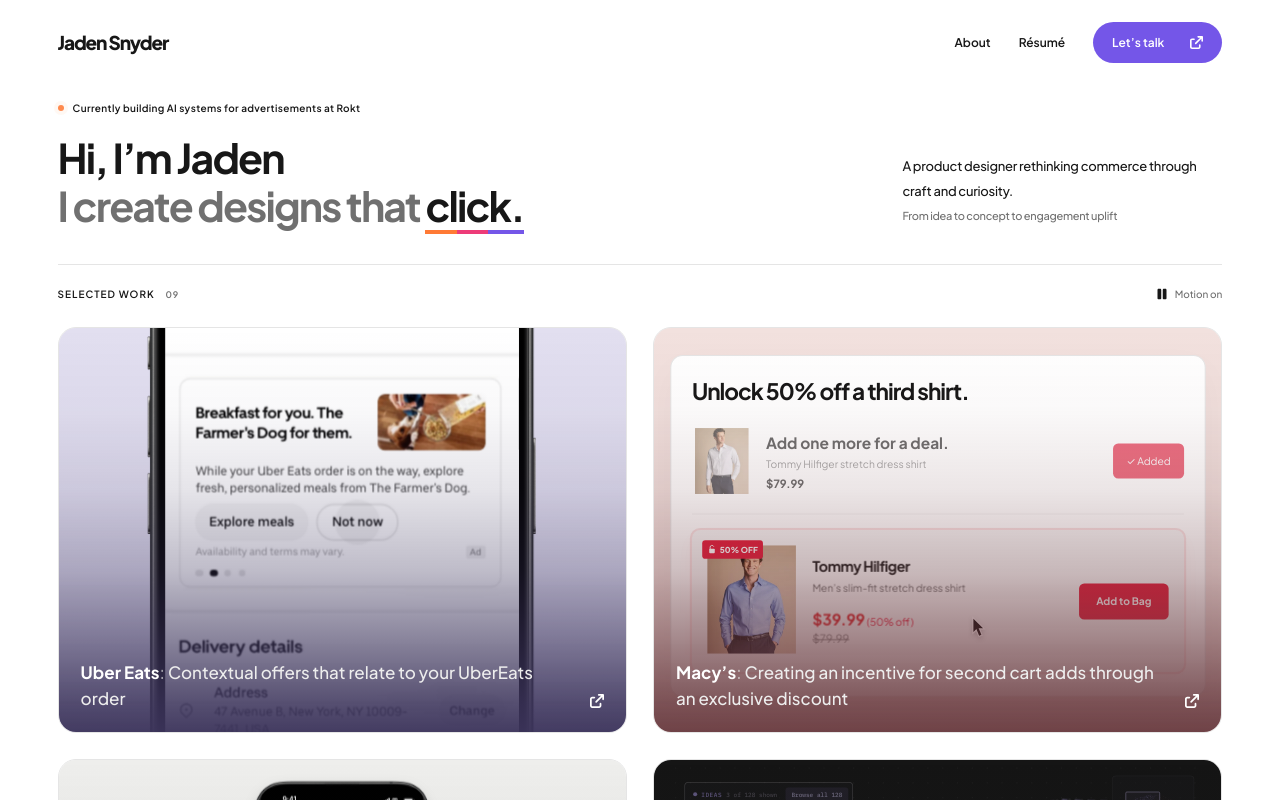
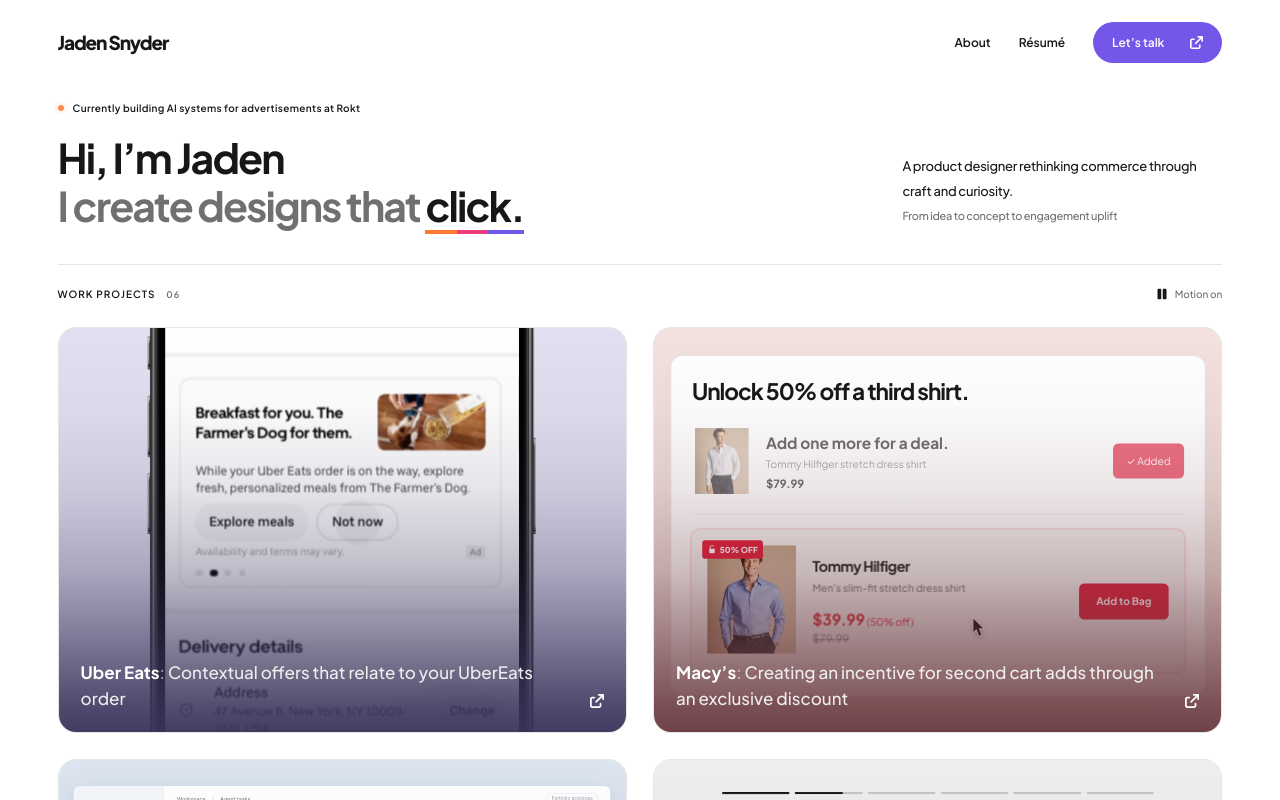
Before and after one commit to jpsnido02/Jadens-Portfolio, a React (Vite) app: page / in a window 1280 px wide. Built offline with nearby package versions, Linux system fonts and the light colour scheme; a web font is replaced by a local one.

Commit message:
Group portfolio into work projects followed by personal projects

```diff
--- a/src/App.tsx
+++ b/src/App.tsx
@@ -1,4 +1,4 @@
-import { useEffect, useLayoutEffect, useRef, useState, type CSSProperties, type MouseEvent } from "react"
+import { Fragment, useEffect, useLayoutEffect, useRef, useState, type CSSProperties, type MouseEvent } from "react"
 import { flushSync } from "react-dom"
 import { intro, projects as workProjects } from "./content"
 import { personalProjects, personalMeta } from "./personalProjects"
@@ -12,7 +12,8 @@ import "./gallery.css"
 
 // Temporarily hidden from the gallery and reader rail; keep the project content.
 const hiddenProjectLinks = new Set(["work/mcdonalds-kiosk/"])
-const projects = [...workProjects.slice(0, 2), ...personalProjects, ...workProjects.slice(2)].filter(project => !hiddenProjectLinks.has(project.link ?? ""))
+const projects = [...workProjects, ...personalProjects].filter(project => !hiddenProjectLinks.has(project.link ?? ""))
+const workCount = projects.filter(project => workProjects.includes(project)).length
 const slugs = projects.map(p => p.link?.split("/").filter(Boolean).pop() ?? "")
 const clients = ["Uber Eats", "Macy’s", "Rokt", "Multi-brand / Rokt", "Rokt", "McDonald’s", "Expedia"]
 const shortTitles = ["Uber Eats, right on time", "A better bag at Macy’s", "From prompt to prototype", "Same system. Different brands.", "Build it before the call ends", "A little extra with your order", "The rest of the trip"]
@@ -144,11 +145,11 @@ export default function App() {
                 <div><p className="eyebrow building-status"><span className="live-dot" /><span>Currently building AI systems for advertisements at Rokt</span></p><h1>Hi, I’m Jaden<br /><span>I create designs that</span>{" "}<ClickWord /></h1></div>
                 <p className="intro-description">A product designer rethinking commerce through craft and curiosity.<br /><span>From idea to concept to engagement uplift</span></p>
             </section>
-            <div className="work-heading"><span>SELECTED WORK <span className="project-count">{String(projects.length).padStart(2, "0")}</span></span><button className="motion-control" aria-pressed={motion} onClick={() => setMotion(!motion)}><SiteIcon name={motion ? "pause" : "play"} size={12} /> <span>{motion ? "Motion on" : "Motion paused"}</span></button></div>
+            <div className="work-heading"><span>WORK PROJECTS <span className="project-count">{String(workCount).padStart(2, "0")}</span></span><button className="motion-control" aria-pressed={motion} onClick={() => setMotion(!motion)}><SiteIcon name={motion ? "pause" : "play"} size={12} /> <span>{motion ? "Motion on" : "Motion paused"}</span></button></div>
             <div className="project-grid">
-                {projects.map((project, index) => <a key={project.title} ref={element => { if (element) projectTiles.current.set(slugs[index], element); else projectTiles.current.delete(slugs[index]) }} data-project={slugs[index]} href={`?project=${slugs[index]}`} className={`project-tile ${selected === slugs[index] ? "is-selected" : ""}`} onClick={event => open(event, slugs[index])} onPointerEnter={project.component === "macys-bag" ? () => setMacysReplay(value => value + 1) : undefined} onFocus={project.component === "macys-bag" ? () => setMacysReplay(value => value + 1) : undefined} aria-current={selected === slugs[index] ? "page" : undefined} aria-label={`${project.title}${project.comingSoon ? ", case study in progress" : ""}`} style={{ "--tile-index": index, viewTransitionName: `project-${index}` } as CSSProperties}>
+                {projects.map((project, index) => <Fragment key={project.title}>{index === workCount && <h2 className="project-group-heading">PERSONAL PROJECTS <span>{String(projects.length - workCount).padStart(2, "0")}</span></h2>}<a ref={element => { if (element) projectTiles.current.set(slugs[index], element); else projectTiles.current.delete(slugs[index]) }} data-project={slugs[index]} href={`?project=${slugs[index]}`} className={`project-tile ${selected === slugs[index] ? "is-selected" : ""}`} onClick={event => open(event, slugs[index])} onPointerEnter={project.component === "macys-bag" ? () => setMacysReplay(value => value + 1) : undefined} onFocus={project.component === "macys-bag" ? () => setMacysReplay(value => value + 1) : undefined} aria-current={selected === slugs[index] ? "page" : undefined} aria-label={`${project.title}${project.comingSoon ? ", case study in progress" : ""}`} style={{ "--tile-index": index, viewTransitionName: `project-${index}` } as CSSProperties}>
                     <div className="tile-visual"><ProjectCover project={project} index={Math.max(0, workProjects.indexOf(project))} live={motion && !selected} focused={!selected} replayKey={macysReplay} /><div className="tile-caption"><div className="tile-caption-line"><strong>{personalMeta[slugs[index]]?.label ?? clients[workProjects.indexOf(project)] ?? project.thumb?.alt ?? project.category}</strong><span className="tile-caption-separator">: </span><span>{personalMeta[slugs[index]]?.summary ?? oneLiners[workProjects.indexOf(project)] ?? project.description}</span><span className="tile-arrow"><SiteIcon name="external" /></span></div>{project.comingSoon && <span className="tile-wip">Case study in progress</span>}</div></div>
-                </a>)}
+                </a></Fragment>)}
             </div>
             <footer className="gallery-footer"><div className="footer-links">{intro.links.map(link => <a key={link.label} href={link.url} target={link.url.startsWith("mailto:") ? undefined : "_blank"} rel="noreferrer">{link.label}</a>)}<button onClick={toggle}>{theme === "dark" ? "Light" : "Dark"} mode <SiteIcon name={theme === "dark" ? "sun" : "moon"} size={13} /></button></div><p>Jaden Snyder · Product designer · 2026</p></footer>
         </div>
--- a/src/gallery.css
+++ b/src/gallery.css
@@ -492,3 +492,7 @@ html[data-page="home"] #root { overflow:hidden; }
 @media (min-width:721px) and (max-width:1000px) { .portfolio .project-close { left:38px; width:48px; height:48px; } }
 @media (max-width:720px) { .portfolio .project-close { left:auto; right:10px; top:8px; width:44px; height:44px; } .reader-toolbar { padding-right:64px; } }
 .has-opened-project .project-tile { animation:none; }
+
+.project-group-heading { grid-column:1/-1; margin:20px 0 -6px; padding-top:22px; border-top:1px solid var(--gallery-line); font-size:10px; font-weight:600; letter-spacing:.1em; line-height:1.4; }
+.project-group-heading>span { color:var(--gallery-muted); font-size:9px; margin-left:8px; }
+.is-reading .project-group-heading { display:none; }
```
